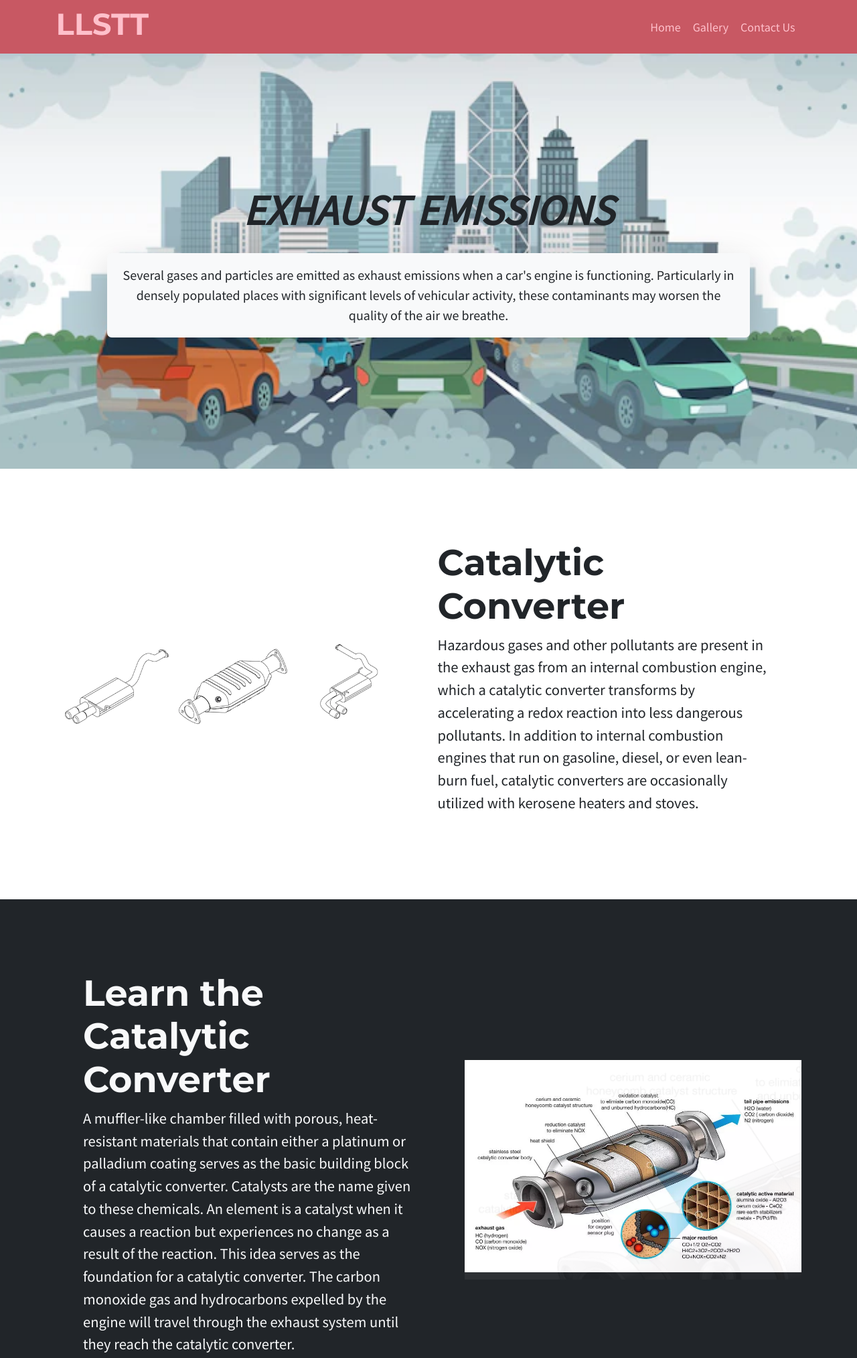
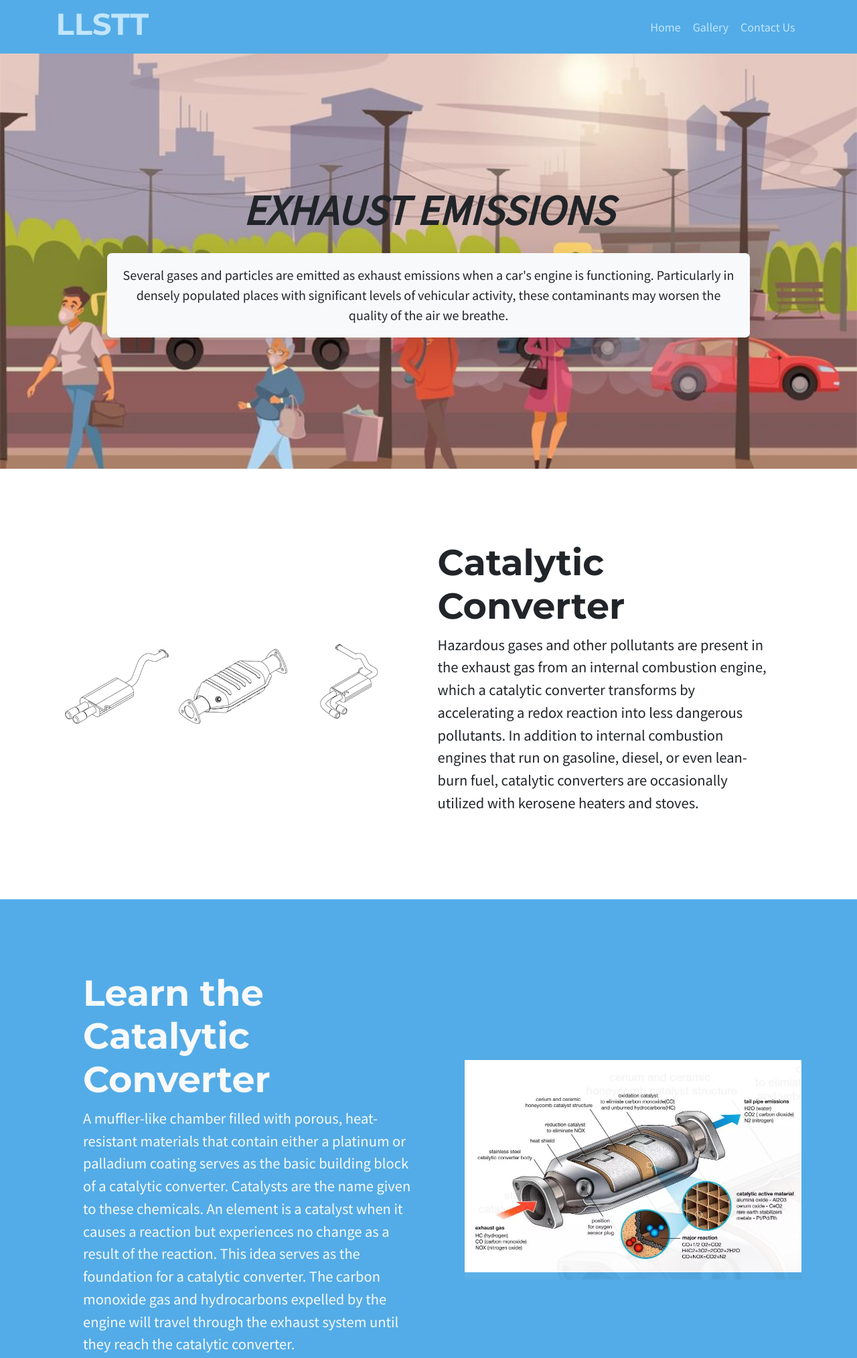
Before and after one commit to Peepersoak/CCS10-FINALS, a plain HTML site: page shane/Catalytic-Converter.html in a window 1280 px wide. Shown: the top 2028 px of the page at 67% size. Drawn offline with nearby package versions, Linux system fonts and the light colour scheme; files whose address does not match are found by name.

Commit message:
Shane updat

```diff
--- a/shane/Catalytic-Converter.html
+++ b/shane/Catalytic-Converter.html
@@ -14,7 +14,7 @@
 
     <style>
       .catalytic_bg {
-        background-image: url("./smoked car.jpg");
+        background-image: url("./emission.jpeg");
         background-size: cover;
         background-position: center;
         background-repeat: no-repeat;
@@ -102,7 +102,7 @@
       </div>
     </section>
 
-    <section id="learn" class="p-5 bg-dark text-light">
+    <section id="learn" class="p-5 text-light bgColorShane">
       <div class="container">
         <div class="row align-items-center justify-content-between">
           <div class="col-md p-5">
--- a/style.css
+++ b/style.css
@@ -2,12 +2,12 @@
 @import url("https://cdn.jsdelivr.net/npm/bootstrap-icons@1.3.0/font/bootstrap-icons.css");
 
 :root {
-  --redText: #c85863;
+  /* --redText: #c85863;
   --highlight: pink;
-  --hover: pink;
-  /* --redText: #79b2d7; */
-  /* --highlight: #c1e5fd; */
-  /* --hover: #e8f6ff; */
+  --hover: pink; */
+  --redText: #53ace7;
+  --highlight: #c1e5fd;
+  --hover: #e8f6ff;
 }
 
 body,
@@ -121,7 +121,7 @@ img {
 }
 
 .customBackground {
-  background-image: url("./assets/background.png");
+  background-image: url("./assets/background-blue.png");
   background-position: center;
   background-size: cover;
   background-repeat: no-repeat;
@@ -273,6 +273,10 @@ ul.contactUsDetails {
   text-align: center;
 }
 
+.bgColorShane {
+  background-color: var(--redText);
+}
+
 footer {
   background-color: var(--redText);
   padding: 10px;
```
Also changed, not shown: shane/Multi Pollutant Monitoring Devices.html (+2 -2 lines), shane/VOC-Free-Products.html (+1 -1 lines), assets/background-blue.png, assets/contact_banner.jpg, assets/gallery_banner.jpg, shane/emission.jpeg (added), shane/mp device.jpeg (added).
